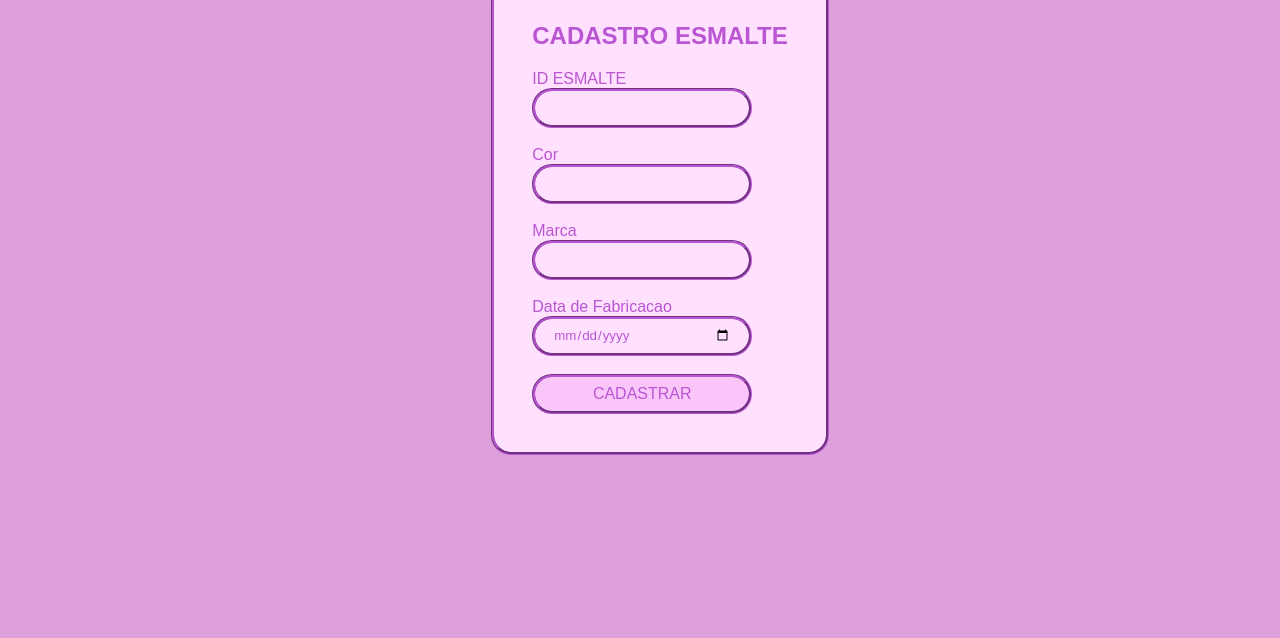
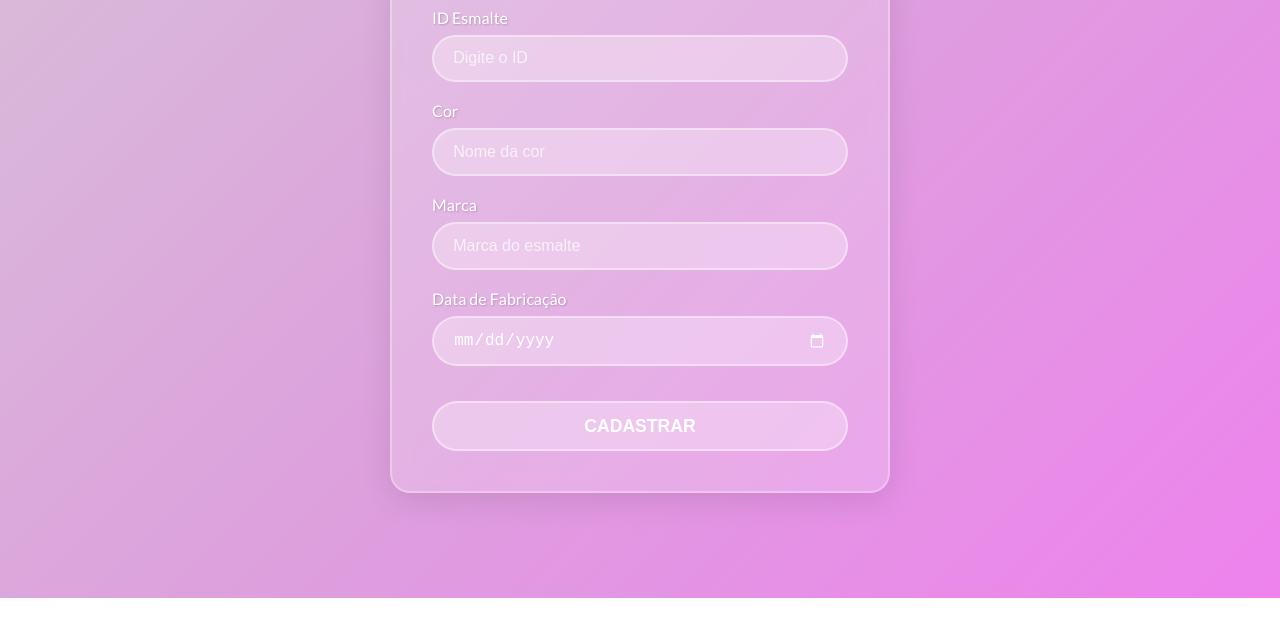
Before and after one commit to clarabaida2008/1023A-backend, a website: page cadastroesmalte.html in a window 1280 px wide. Shown: the part 202-840 px from the top of the page. After the commit the page ends 800 px from the top, so only its background shows below. Drawn offline with Linux system fonts and the light colour scheme; a web font is replaced by a local one.

Commit message:
Terminando de ajeitar a tabela de lista: Letícia Front end dos esmaltes: Clara Arrumando erro nos esmaltes e maquiagem: Clara e Lívia

```diff
--- a/cadastroesmalte.html
+++ b/cadastroesmalte.html
@@ -7,139 +7,198 @@
     <title>Cadastrar Esmalte</title>
     <link rel="preconnect" href="https://fonts.googleapis.com">
     <link rel="preconnect" href="https://fonts.gstatic.com" crossorigin>
-    <link href="https://fonts.googleapis.com/css2?family=Kanchenjunga:wght@400;500;600;700&display=swap"
-        rel="stylesheet">
+    <link href="https://fonts.googleapis.com/css2?family=Lato:ital,wght@0,100;0,300;0,400;0,700;0,900;1,100;1,300;1,400;1,700;1,900&display=swap" rel="stylesheet">
     <style>
+        * {
+            margin: 0;
+            padding: 0;
+            box-sizing: border-box;
+        }
+
         body {
-            margin: 20px;
+            font-family: "Lato", sans-serif;
+            background: linear-gradient(135deg, #d8bfd8, #dda0dd, #ee82ee);
+            min-height: 100vh;
+            display: flex;
+            flex-direction: column;
+            align-items: center;
+            justify-content: center;
+            padding: 2rem;
+            color: #fff;
+        }
+
+        #caixa {
             width: 100%;
-            height: 100vh;
-            display: flex;
-            align-items: center;
-            background-color: rgb(221, 160, 221);
-            flex-direction: column;
-            justify-content: center;
-            color: rgb(186, 85, 211);
-            font-family: "Kanchenjunga", sans-serif;
-            font-weight: 400;
-            font-style: normal;
+            max-width: 500px;
+            padding: 2.5rem;
+            background: rgba(255, 255, 255, 0.2);
+            backdrop-filter: blur(10px);
+            border-radius: 20px;
+            box-shadow: 0 8px 32px rgba(0, 0, 0, 0.1);
+            border: 2px solid rgba(255, 255, 255, 0.3);
+        }
+
+        h2 {
+            text-align: center;
+            margin-bottom: 1.5rem;
+            color: #fff;
+            font-size: 2rem;
+            text-shadow: 2px 2px 4px rgba(0, 0, 0, 0.2);
         }
 
         form {
             display: flex;
             flex-direction: column;
+            gap: 1.2rem;
+        }
 
+        label {
+            display: block;
+            margin-bottom: 0.5rem;
+            color: #fff;
+            font-weight: 500;
+            text-shadow: 1px 1px 2px rgba(0, 0, 0, 0.2);
         }
 
         input {
-            border: 3px groove rgb(186, 85, 211);
-            background-color: rgb(255, 225, 255);
+            width: 100%;
+            padding: 0.8rem 1.2rem;
+            background: rgba(255, 255, 255, 0.3);
+            border: 2px solid rgba(255, 255, 255, 0.4);
+            border-radius: 50px;
+            color: #fff;
+            font-size: 1rem;
             outline: none;
-            height: 40px;
-            vertical-align: middle;
-            border-radius: 22px;
-            width: 220px;
-            box-sizing: border-box;
-            padding: 0 18px;
-            font-family: "Kanchenjunga", sans-serif;
-            font-weight: 400;
-            font-style: normal;
-            color: rgb(186, 85, 211);
+            transition: all 0.3s ease;
+        }
+
+        input:focus {
+            background: rgba(255, 255, 255, 0.4);
+            border-color: #fff;
+        }
+
+        input::placeholder {
+            color: rgba(255, 255, 255, 0.7);
+        }
+
+        input[type="date"]::-webkit-calendar-picker-indicator {
+            filter: invert(1);
         }
 
         #botao input {
-            background-color: rgb(250, 198, 250);
-            color: rgb(186, 85, 211);
-            font-size: medium;
-
+            background: rgba(255, 255, 255, 0.3);
+            color: #fff;
+            font-weight: 600;
+            font-size: 1.1rem;
+            cursor: pointer;
+            margin-top: 1rem;
+            transition: all 0.3s ease;
         }
 
         #botao input:hover {
-            background-color: rgb(231, 71, 226);
-            color: white;
-
+            background: rgba(255, 255, 255, 0.5);
+            transform: translateY(-2px);
         }
 
-        #caixa {
-            padding: 3%;
-            border: 3px groove rgb(186, 85, 211);
-            border-radius: 20px;
-            background-color: rgb(255, 225, 255);
-        }
+        /* Responsividade */
+        @media (max-width: 600px) {
+            #caixa {
+                padding: 1.5rem;
+            }
 
-        h2 {
-            text-align: center;
-            margin-top: 0%;
+            h2 {
+                font-size: 1.5rem;
+            }
+
+            input {
+                padding: 0.7rem 1rem;
+            }
         }
     </style>
-
 </head>
 
 <body>
-    <div id=caixa>
-        <h2>CADASTRO ESMALTE</h2>
+    <div id="caixa">
+        <h2>CADASTRO DE ESMALTE</h2>
         <form onsubmit="event.preventDefault();trataform()">
-            <label for="id_esmalte">ID ESMALTE</label>
-            <input type="text" id="id_esmalte" name="id_esmalte"><br>
+            <div>
+                <label for="id_esmalte">ID Esmalte</label>
+                <input type="text" id="id_esmalte" name="id_esmalte" placeholder="Digite o ID">
+            </div>
 
-            <label for="nome_cor">Cor</label>
-            <input type="text" id="nome_cor" name="nome_cor"><br>
+            <div>
+                <label for="nome_cor">Cor</label>
+                <input type="text" id="nome_cor" name="nome_cor" placeholder="Nome da cor">
+            </div>
 
-            <label for="marca">Marca</label>
-            <input type="text" id="marca" name="marca"><br>
+            <div>
+                <label for="marca">Marca</label>
+                <input type="text" id="marca" name="marca" placeholder="Marca do esmalte">
+            </div>
 
-            <label for="data_fabricacao">Data de Fabricacao</label>
-            <input type="date" id="data_fabricacao" name="data_fabricacao"><br>
+            <div>
+                <label for="data_fabricacao">Data de Fabricação</label>
+                <input type="date" id="data_fabricacao" name="data_fabricacao">
+            </div>
 
-            <div id="botao"><input type="submit" value="CADASTRAR"></div>
+            <div id="botao">
+                <input type="submit" value="CADASTRAR">
+            </div>
         </form>
     </div>
 
-
     <script>
         async function trataform() {
-            const inputId_esmalte = document.getElementById("id_esmalte")
-            const inputCor = document.getElementById("nome_cor")
-            const inputMarca = document.getElementById("marca")
-            const inputFabricacao = document.getElementById("data_fabricacao")
+            const inputId_esmalte = document.getElementById("id_esmalte");
+            const inputCor = document.getElementById("nome_cor");
+            const inputMarca = document.getElementById("marca");
+            const inputFabricacao = document.getElementById("data_fabricacao");
 
-            const id_esmalte = inputId_esmalte.value
-            const nome_cor = inputCor.value
-            const marca = inputMarca.value
-            const data_fabricacao = inputFabricacao.value
+            const id_esmalte = inputId_esmalte.value;
+            const nome_cor = inputCor.value;
+            const marca = inputMarca.value;
+            const data_fabricacao = inputFabricacao.value;
+
+            // Validação dos campos
+            if (!id_esmalte || !nome_cor || !marca || !data_fabricacao) {
+                alert("Por favor, preencha todos os campos.");
+                return;
+            }
 
             const objEsmalte = {
                 id_esmalte,
                 nome_cor,
                 marca,
                 data_fabricacao
-            }
-            console.log()
+            };
+
             try {
-                const resposta = await fetch("http://localhost:8000/esmalte", {
+                const resposta = await fetch("http://localhost:8001/esmalte", {
                     headers: {
                         'Content-Type': 'application/json'
                     },
                     method: "POST",
                     body: JSON.stringify(objEsmalte)
-                })
+                });
 
                 if (resposta.status === 200) {
-                    alert("Esmalte cadastrado com sucesso!")
+                    alert("Esmalte cadastrado com sucesso!");
+                    // Limpa os campos após cadastro
+                    inputId_esmalte.value = '';
+                    inputCor.value = '';
+                    inputMarca.value = '';
+                    inputFabricacao.value = '';
+                } else if (resposta.status === 404) {
+                    alert("Erro não identificado.");
+                } else if (resposta.status === 400) {
+                    const dados = await resposta.json();
+                    alert("Erro do lado do backend:\n" + dados.mensagem);
                 }
-                if (resposta.status === 404) {
-                    alert("Erro não identificado.")
-                }
-                if (resposta.status === 400) {
-                    alert("Erro do lado do backend:\n" + dados.mensagem)
-                }
-
             } catch (erro) {
                 alert("Erro: Erro na requisição do FETCH\n" +
-                    "Você ligou o BACKEND com npm run dev?")
+                    "Você ligou o BACKEND com npm run dev?");
             }
         }
     </script>
 </body>
-
 </html>
--- a/index.ts
+++ b/index.ts
@@ -170,7 +170,7 @@ app.post('/esmalte', async (request: FastifyRequest, reply: FastifyReply) => {
 })
 
 
-app.listen({ port: 8000 }, (err, address) => {
+app.listen({ port: 8001 }, (err, address) => {
     if (err) {
         console.error(err)
         process.exit(1)
```
Also changed, not shown: lista.html (+6 -2 lines).
